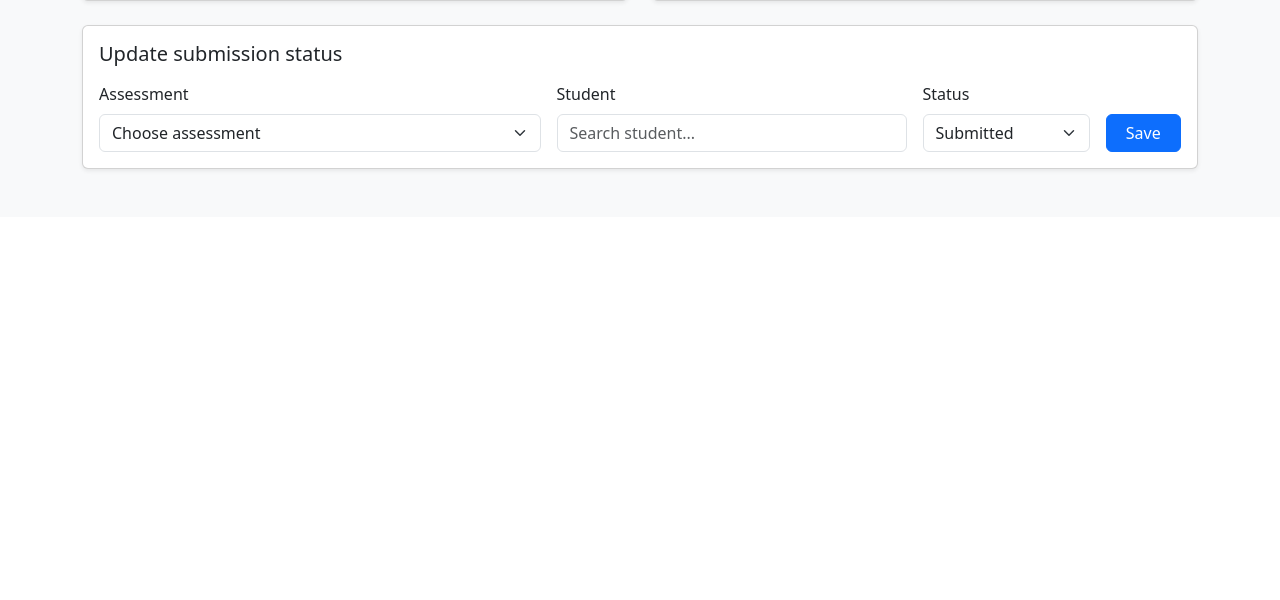
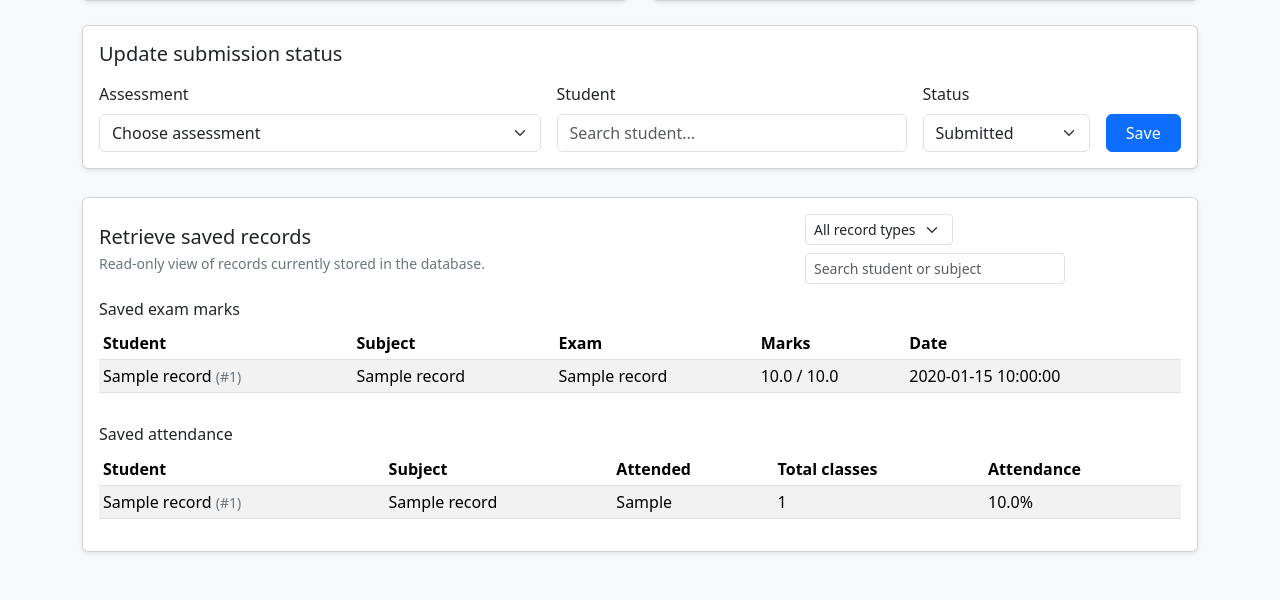
Before and after one commit to pharswanmohit07-cell/smart-academic-companion, a Flask app: template templates/faculty_manage.html in a window 1280 px wide. Shown: the part 1520-2120 px from the top of the page. Before the commit the page ends 1692 px from the top, so only its background shows below. Run offline with Flask 3, Linux system fonts and the light colour scheme; the template is opened without the code that fills it: most values are stand-ins (such as "Sample title", 1, 10 or a date in 2020); parts of the project's set-up code (start-up, migrations or seed data) failed here and were passed over.

Commit message:
Add searchable read-only saved marks and attendance records

```diff
--- a/templates/faculty_manage.html
+++ b/templates/faculty_manage.html
@@ -128,6 +128,80 @@
   </div>
 </div>
 
+<div class="row g-4 mt-1">
+  <div class="col-12">
+    <section class="card shadow-sm"><div class="card-body">
+      <div class="d-flex flex-wrap justify-content-between align-items-center gap-2 mb-3">
+        <div><h2 class="h5 mb-1">Retrieve saved records</h2><p class="text-secondary small mb-0">Read-only view of records currently stored in the database.</p></div>
+        <div class="d-flex flex-wrap gap-2">
+          <select class="form-select form-select-sm" id="saved-record-type" aria-label="Saved record type" style="width:auto">
+            <option value="all">All record types</option><option value="marks">Exam marks</option><option value="attendance">Attendance</option>
+          </select>
+          <input class="form-control form-control-sm" id="saved-record-search" type="search" placeholder="Search student or subject" aria-label="Search saved records" style="max-width:260px">
+        </div>
+      </div>
+      <div class="table-responsive" id="saved-marks-wrap">
+        <h3 class="h6">Saved exam marks</h3>
+        <table class="table table-sm table-striped align-middle">
+          <thead><tr><th>Student</th><th>Subject</th><th>Exam</th><th>Marks</th><th>Date</th></tr></thead>
+          <tbody id="saved-marks-body">
+          {% for record in saved_marks %}
+            <tr class="saved-record-row" data-type="marks" data-search="{{ (record.student_name ~ ' ' ~ record.subject_name ~ ' ' ~ record.exam_name)|lower }}">
+              <td>{{ record.student_name }} <span class="text-secondary small">(#{{ record.student_id }})</span></td>
+              <td>{{ record.subject_name }}</td><td>{{ record.exam_name }}</td>
+              <td>{{ "%.1f"|format(record.marks_obtained) }} / {{ "%.1f"|format(record.max_marks) }}</td><td>{{ record.exam_date or "—" }}</td>
+            </tr>
+          {% else %}<tr><td colspan="5" class="text-secondary text-center">No exam marks have been saved yet.</td></tr>{% endfor %}
+          </tbody>
+        </table>
+      </div>
+      <div class="table-responsive mt-3" id="saved-attendance-wrap">
+        <h3 class="h6">Saved attendance</h3>
+        <table class="table table-sm table-striped align-middle">
+          <thead><tr><th>Student</th><th>Subject</th><th>Attended</th><th>Total classes</th><th>Attendance</th></tr></thead>
+          <tbody id="saved-attendance-body">
+          {% for record in saved_attendance %}
+            <tr class="saved-record-row" data-type="attendance" data-search="{{ (record.student_name ~ ' ' ~ record.subject_name)|lower }}">
+              <td>{{ record.student_name }} <span class="text-secondary small">(#{{ record.student_id }})</span></td>
+              <td>{{ record.subject_name }}</td><td>{{ record.attended_classes }}</td><td>{{ record.total_classes }}</td>
+              <td>{{ "%.1f"|format(100 * record.attended_classes / record.total_classes) }}%</td>
+            </tr>
+          {% else %}<tr><td colspan="5" class="text-secondary text-center">No attendance records have been saved yet.</td></tr>{% endfor %}
+          </tbody>
+        </table>
+      </div>
+      <p id="saved-record-empty" class="text-secondary text-center d-none mb-0">No saved records match your search.</p>
+    </div></section>
+  </div>
+</div>
+
+<script>
+(() => {
+  const typeFilter = document.getElementById("saved-record-type");
+  const search = document.getElementById("saved-record-search");
+  const rows = Array.from(document.querySelectorAll(".saved-record-row"));
+  const marksWrap = document.getElementById("saved-marks-wrap");
+  const attendanceWrap = document.getElementById("saved-attendance-wrap");
+  const empty = document.getElementById("saved-record-empty");
+  function filterSavedRecords() {
+    const type = typeFilter.value;
+    const query = search.value.trim().toLowerCase();
+    let visible = 0;
+    rows.forEach((row) => {
+      const matches = (type === "all" || row.dataset.type === type) && row.dataset.search.includes(query);
+      row.classList.toggle("d-none", !matches);
+      if (matches) visible++;
+    });
+    marksWrap.classList.toggle("d-none", type === "attendance");
+    attendanceWrap.classList.toggle("d-none", type === "marks");
+    empty.classList.toggle("d-none", visible > 0);
+  }
+  typeFilter.addEventListener("change", filterSavedRecords);
+  search.addEventListener("input", filterSavedRecords);
+  filterSavedRecords();
+})();
+</script>
+
 <style>
 .student-picker-results {
   top: 100%;
```
